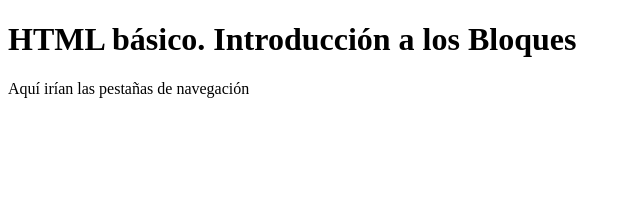
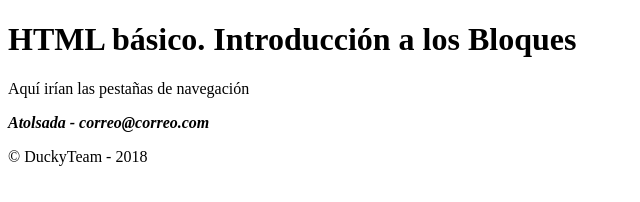
Before and after one commit to Atolsada/Casa, a plain HTML site: page 02htmlbásicobloques/index.html in a window 1280 px wide. Shown: the whole page, without its empty margins (0-640 px from the left). Drawn offline with Linux system fonts and the light colour scheme.

Commit message:
Save que voy a comer

```diff
--- a/02htmlbásicobloques/index.html
+++ b/02htmlbásicobloques/index.html
@@ -13,7 +13,7 @@
         font-size: 1.5rem;
     }
 
-</style>
+    </style>
 
 </head>
 
@@ -35,5 +35,16 @@
         </article>
 
     </main>
+
+    <aside>
+
+    </aside>
+
+    <footer>
+        <address>
+               <p><b> Atolsada - correo@correo.com </b></p>
+        </address>
+        <p>&copy; DuckyTeam - 2018 </p>
+    </footer>
 </body>
 </html>
```
